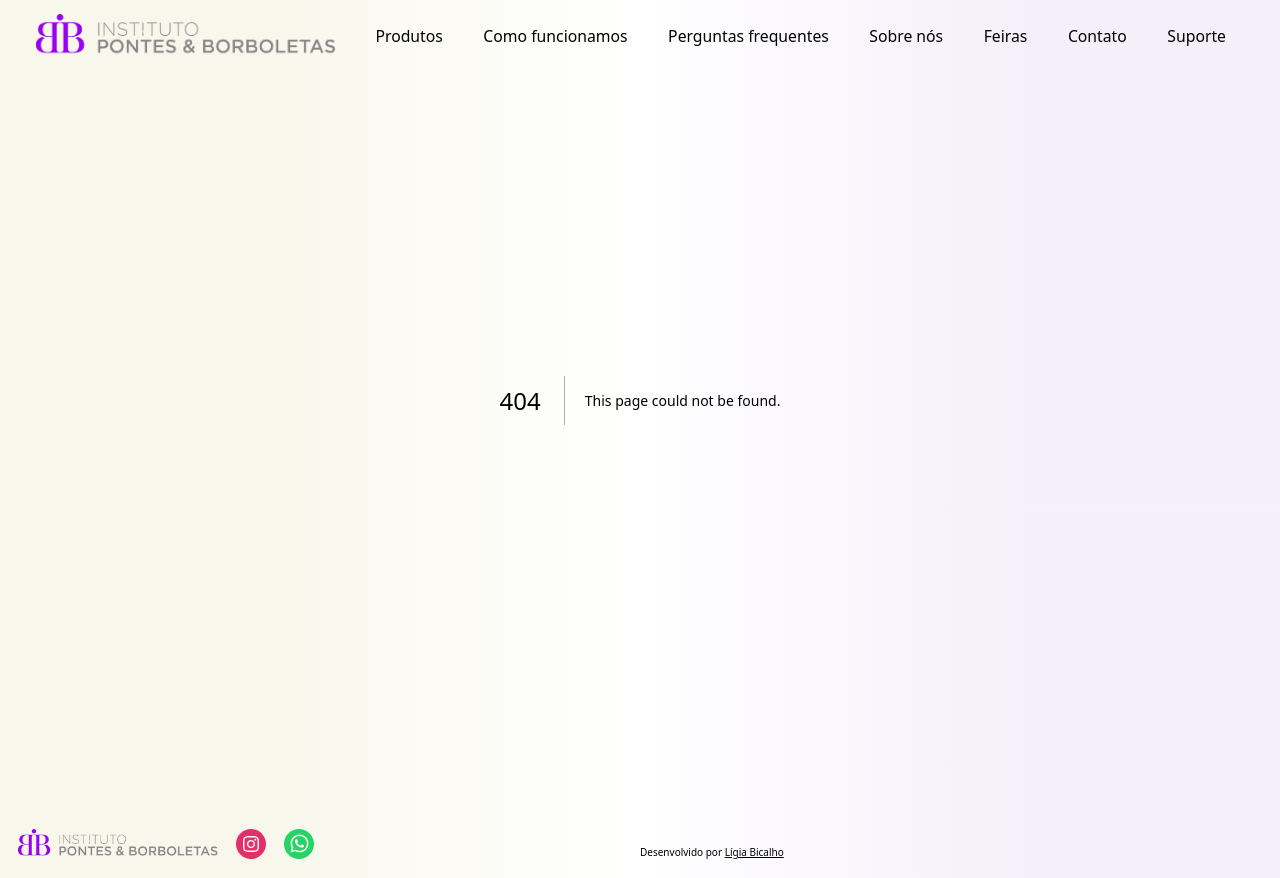
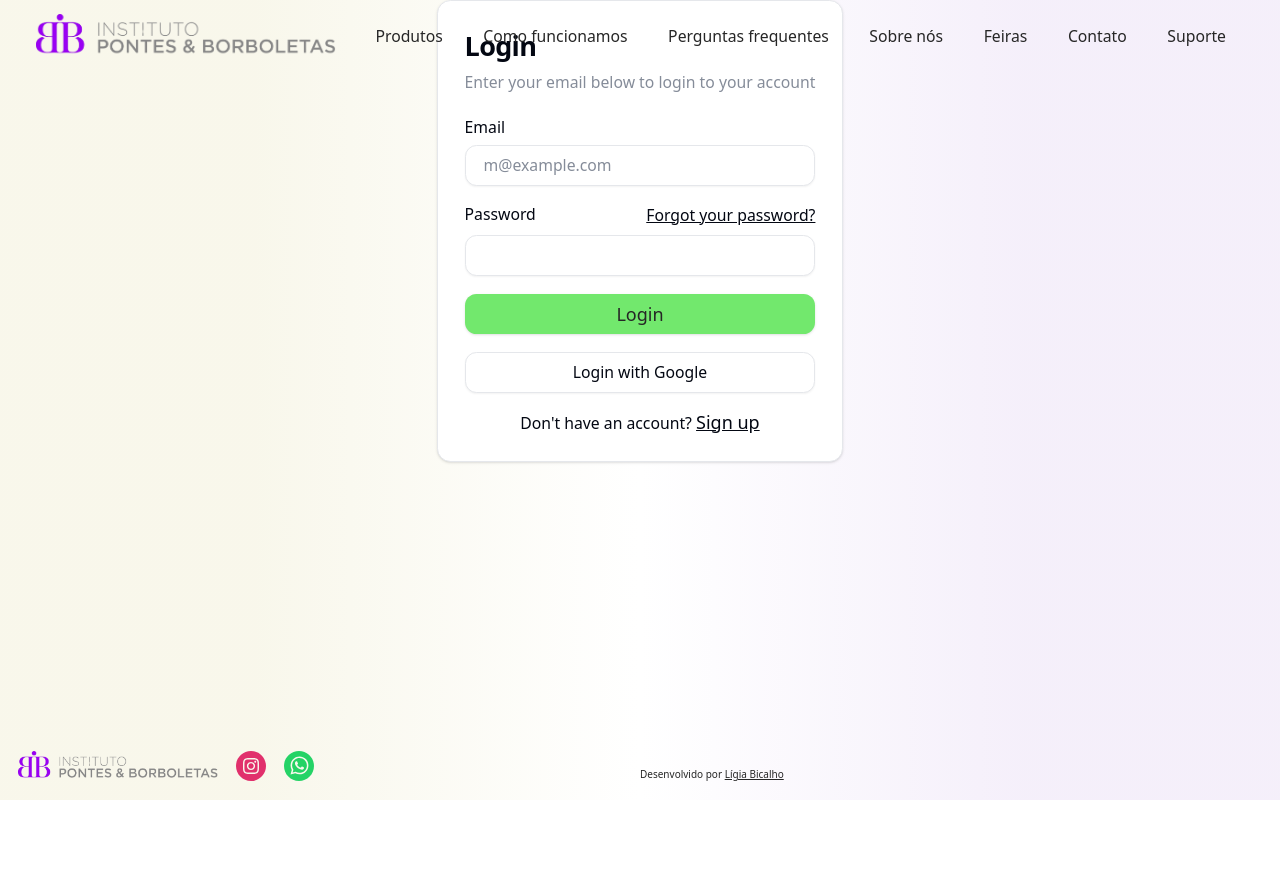
Before and after one commit to ligiabicalho/pontes-e-borboletas, a Next.js app: page /auth/login in a window 1280 px wide. Before the commit this address had no page. After the commit the page ends 800 px from the top, so only its background shows below. Built offline with nearby package versions, Linux system fonts and the light colour scheme; a web font is replaced by a local one.

Commit message:
feat: Add login and signup pages

```diff
--- /dev/null
+++ b/src/pages/auth/login/index.tsx
@@ -0,0 +1,9 @@
+import LoginForm from "@/components/auth/loginForm";
+
+export default function LoginPage() {
+  return (
+    <div className="flex lg:h-full items-center px-2 container relative">
+      <LoginForm />
+    </div>
+  );
+}
--- /dev/null
+++ b/src/pages/auth/signup/index.tsx
@@ -0,0 +1,9 @@
+import SignUpForm from "@/components/auth/signUpForm";
+
+export default function SignUpPage() {
+  return (
+    <div className="flex lg:h-full items-center px-2 container relative">
+      <SignUpForm />
+    </div>
+  );
+}
```
